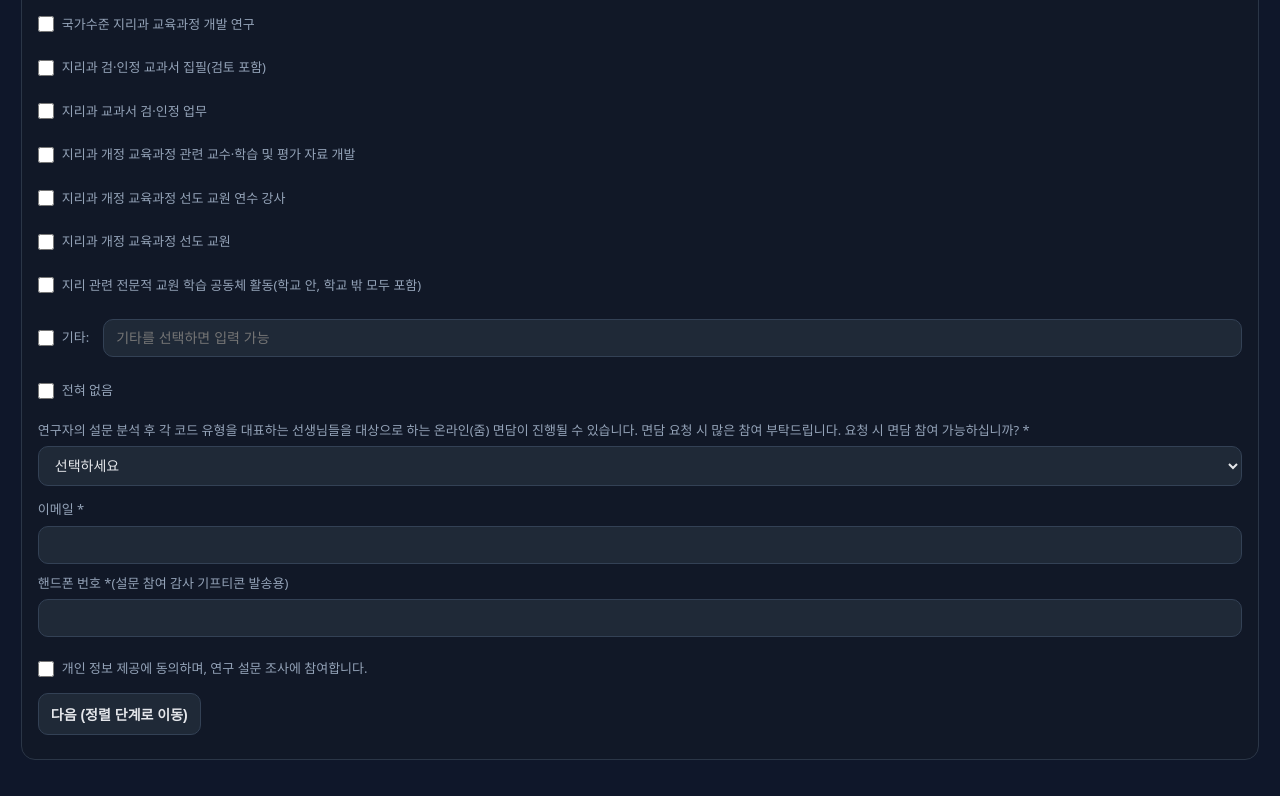
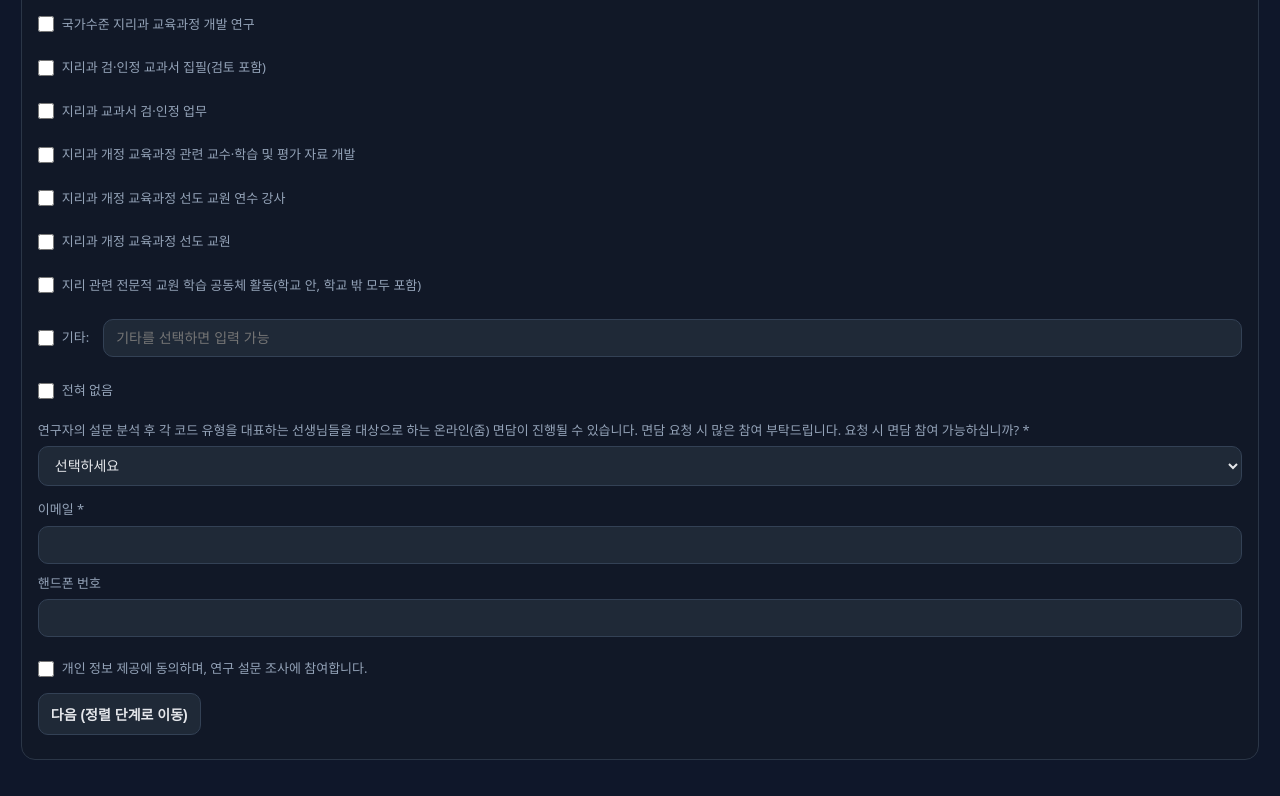
Before and after one commit to powercho2000/Qmethodtest, a plain HTML site: page form - 복사본.html in a window 1280 px wide. Shown: the part 387-1183 px from the top of the page. Drawn offline with Linux system fonts and the light colour scheme.

Commit message:
Update form - 복사본.html

```diff
--- a/form - 복사본.html
+++ b/form - 복사본.html
@@ -4,7 +4,7 @@
 <head>
 <meta charset="utf-8"/>
 <meta content="width=device-width, initial-scale=1" name="viewport"/>
-<title>교사의 교육과정 해석을 통한 의미 구성의 코드 유형 탐구(Q방법론)</title>
+<title>교사의 지리교육과정 해석을 통한 의미 구성의 원리와 개인적 코드의 철학적 구조(Q방법론)</title>
 <style>
     :root{ --bg:#0f172a; --panel:#111827; --card:#1f2937; --muted:#94a3b8; --text:#e5e7eb; --accent:#6366f1; --ok:#22c55e; --warn:#f59e0b; --bad:#ef4444; }
     *{box-sizing:border-box}
@@ -451,7 +451,7 @@ main.wrap {
 <input id="email" required="" type="email"/>
 </div>
 <div>
-<label for="phone">핸드폰 번호 *(설문 참여 감사 기프티콘 발송용)</label>
+<label for="phone">핸드폰 번호</label>
 <input id="phone"/>
 </div>
 <!-- 5) 연구 동의: 왼쪽 체크박스 + 한 줄 -->
```
